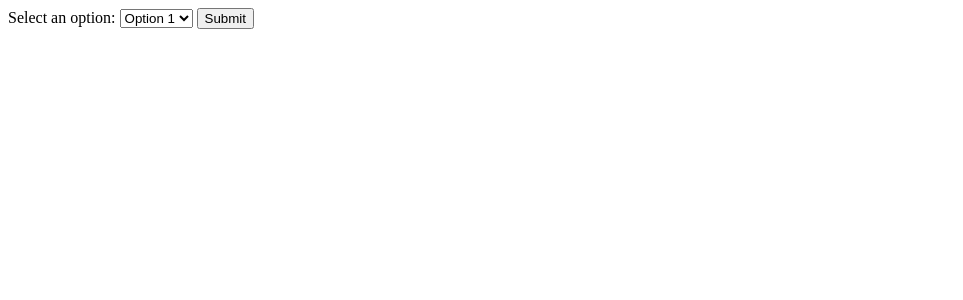
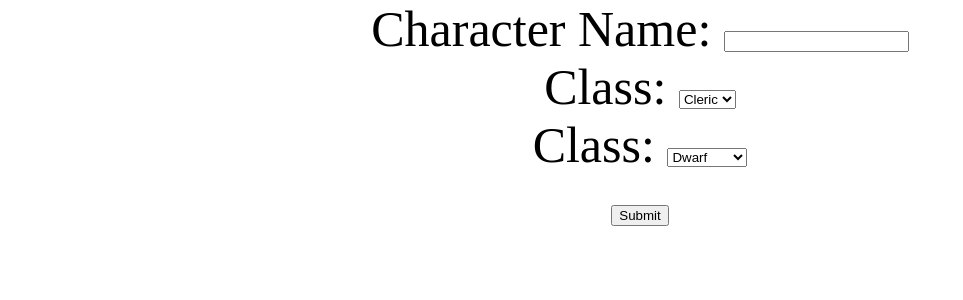
Before and after one commit to Routund/DND_Character_Gen, a Flask app: page /create in a window 1280 px wide. Shown: the top 300 px of the page, without its empty margins (0-963 px from the left). Run offline with Flask 3, Linux system fonts and the light colour scheme; data comes from the database, SQL or seed files in the repository; both versions use the stored data as it was after the commit.

Commit message:
Worked on adding functionality to character creation page Added Name,Race,Class options Added Backgrounds to database Added method toget given input

```diff
--- a/routes.py
+++ b/routes.py
@@ -14,32 +14,32 @@ skills = [
 
 @app.route('/')
 def home():
-    return "Home"
+    return redirect('/create ')
 
 # STATS GO STR, DEX, INT, WIS, CHA, CON
 
-def get_options(previous_selection):
-    # Perform SQL query to retrieve options based on previous_selection
-    # Replace this with your actual SQL query
-    options = [("Option 1", "value1"), ("Option 2", "value2"), ("Option 3", "value3")]
+def get_options(table):
+    conn=sqlite3.connect(db)
+    cur=conn.cursor()
+    cur.execute(f"SELECT Name,{table}_Id FROM {table}")
+    options=cur.fetchall()
     return options
 
 @app.route('/create')
-def index():
+def create():
     # Render the form template with initial options
-    options = get_options(None)  # Pass None for initial form render
-    return render_template('CharacterCreation.html', options=options)
+    cClass = get_options("Class")
+    races = get_options("Race")
+    return render_template('CharacterCreation.html', hClass=cClass,raceData=races)
 
 @app.route('/submit', methods=['POST'])
 def submit():
     if request.method == 'POST':
         # Get form data
-        selected_option = request.form.get('option')
-
-        # Insert the user's choice into the database
-        # Replace this with your actual database insertion code
-
-        # Redirect to success page or back to form
+        cClass = request.form.get('cClass')
+        name = request.form.get('name')
+        race=request.form.get('race')
+        print(race)
         return redirect(url_for('success'))
 
 @app.route('/success')
--- a/static/styles.css
+++ b/static/styles.css
@@ -16,3 +16,7 @@
 body {
     margin: 0px;
 }
+.main_create{
+    text-align: center;
+    font-size: 50px;
+}
--- a/templates/CharacterCreation.html
+++ b/templates/CharacterCreation.html
@@ -2,15 +2,27 @@
 <html>
 <head>
     <title>Create a character</title>
+    <link rel = 'stylesheet', href = '../static/styles.css'>
 </head>
 <body>
-    <form action="{{ url_for('submit') }}" method="post">
-        <label for="option">Select an option:</label>
-        <select id="option" name="option">
-            {% for option_text, option_value in options %}
-                <option value="{{ option_value }}">{{ option_text }}</option>
+    <form action="{{ url_for('submit') }}" method="post" class="main_create">
+        <label for="name">Character Name:</label>
+        <input type="text" id="name" name="name">
+        <br>
+        <label for="cClass">Class:</label>
+        <select id="cClass" name="cClass">
+            {% for class_name, class_id in hClass %}
+                <option value="{{ class_id }}">{{ class_name }}</option>
             {% endfor %}
         </select>
+        <br>
+        <label for="race">Class:</label>
+        <select id="race" name="race">
+            {% for race_name, race_id in raceData %}
+                <option value="{{ race_id }}">{{ race_name }}</option>
+            {% endfor %}
+        </select>
+        <br>
         <button type="submit">Submit</button>
     </form>
 </body>
```
Also changed, not shown: main.db.
